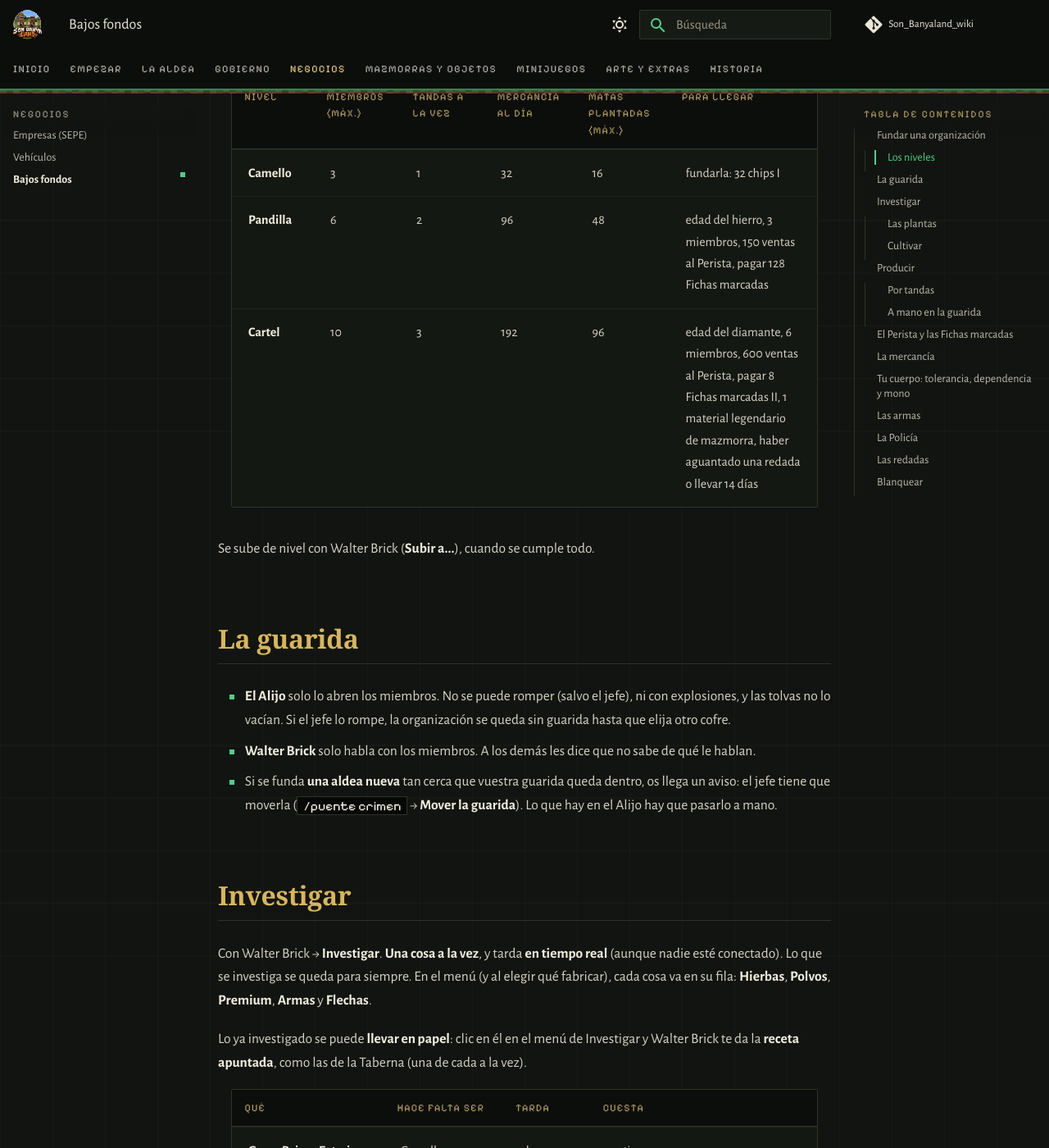
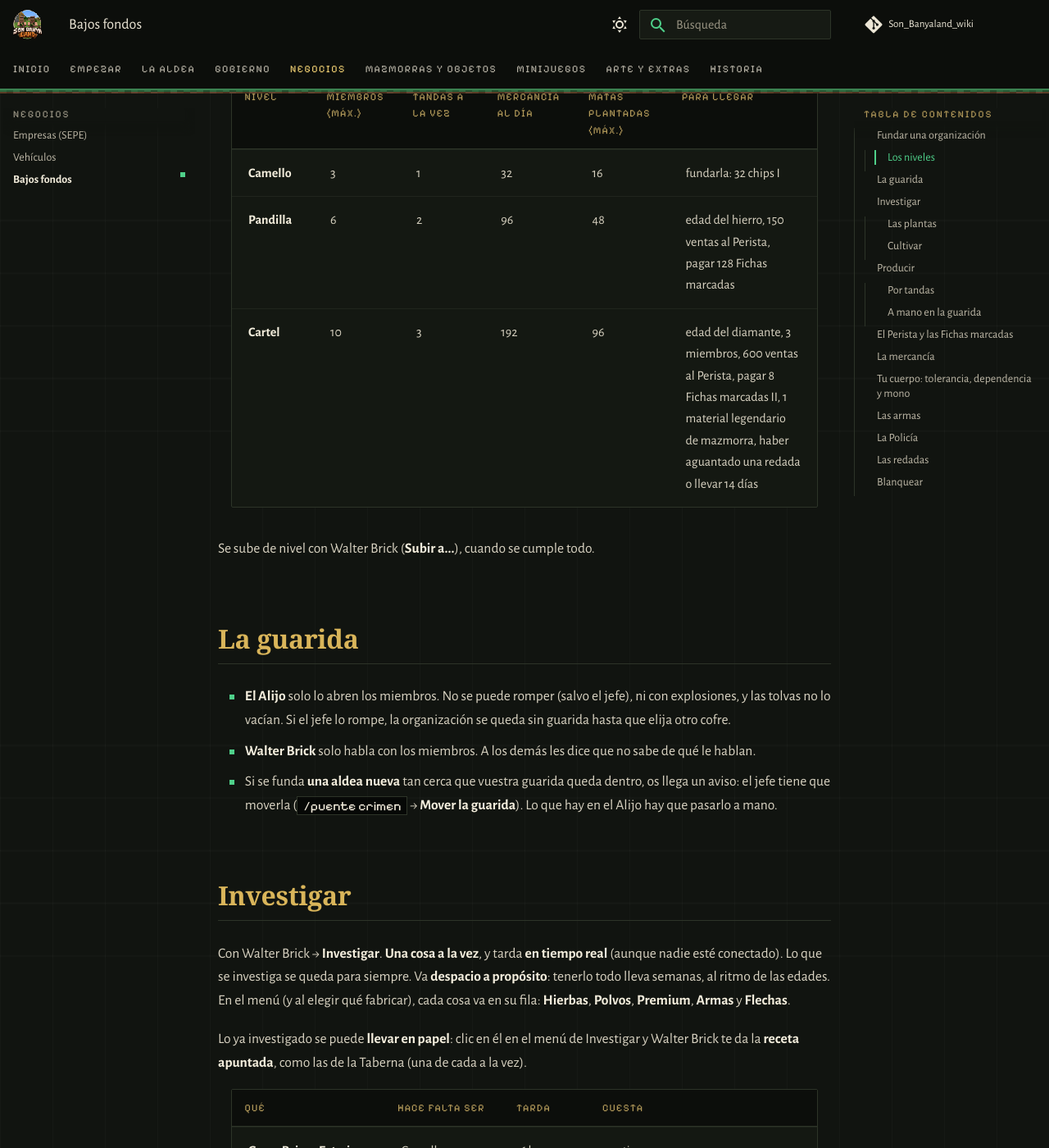
Before and after one commit to PigPilgrim/Son_Banyaland_wiki, an MkDocs documentation site: the page built from docs/crimen.md, in a window 1280 px wide and 1400 px high, scrolled down 1298 px. Shown: the whole window at 82% size. Built offline with MkDocs 1.6.1 and Material for MkDocs 9.7.7, drawn with Linux system fonts in a browser that asks for light colours; some web fonts are replaced; comment, search, counter and statistics services are not loaded; part of the change alters nothing that is shown; some of the changed text lies outside the part shown.

Commit message:
Bajos fondos: investigación mucho más lenta (al ritmo de las edades); Pandilla ya no pide miembros y Cartel pide 3
Co-Authored-By: Claude Opus 5.5 <noreply@anthropic.com>

```diff
--- a/docs/_generado/crimen_investigacion.md
+++ b/docs/_generado/crimen_investigacion.md
@@ -1,18 +1,18 @@
 | Qué | Hace falta ser | Tarda | Cuesta |
 |---|---|---|---|
-| **Green Poison Exterior** | Camello | 1 h | gratis |
-| **Green Poison Interior** | Camello | 1 h 30 min | 16 FM |
-| **Cream Caramel** | Camello | 2 h | 24 FM, 4 × Panal |
-| **KetaMine** | Pandilla | 6 h | 32 FM, 16 × Polvo de piedra luminosa |
-| **Tusi del End** | Pandilla | 8 h | 48 FM, 2 × Cristal de Hielo Eterno |
-| **Coca de Almas** | Pandilla | 10 h | 64 FM, 2 × Arena del Faraón |
-| **Flecha de Somnífero** | Pandilla | 6 h | 32 FM, 4 × Ojo de araña fermentado |
-| **Flecha de Humo** | Pandilla | 6 h | 32 FM, 16 × Pólvora |
-| **Ballesta del Callejón** | Pandilla | 8 h | 48 FM, 4 × Hierro Enano |
-| **Arco Susurro** | Pandilla | 8 h | 48 FM, 2 × Seda de Tsuchigumo |
-| **Fanta** | Cartel | 24 h | 2 FM II, 2 × Fragmento de eco |
-| **Superman** | Cartel | 24 h | 3 FM II, 1 × Máscara de Oni |
-| **SoundCloud** | Cartel | 24 h | 3 FM II, 1 × Escarabajo Sagrado |
-| **La Viuda** | Cartel | 24 h | 4 FM II, 1 × Vendas de Momia |
-| **Arco del Padrino** | Cartel | 24 h | 4 FM II, 1 × Corazón de la Montaña |
-| **Ballesta de Humo** | Cartel | 24 h | 3 FM II, 1 × Máscara de Oni |
+| **Green Poison Exterior** | Camello | 6 h | gratis |
+| **Green Poison Interior** | Camello | 12 h | 16 FM |
+| **Cream Caramel** | Camello | 24 h | 24 FM, 4 × Panal |
+| **KetaMine** | Pandilla | 18 h | 32 FM, 16 × Polvo de piedra luminosa |
+| **Tusi del End** | Pandilla | 24 h | 48 FM, 2 × Cristal de Hielo Eterno |
+| **Coca de Almas** | Pandilla | 30 h | 64 FM, 2 × Arena del Faraón |
+| **Flecha de Somnífero** | Pandilla | 18 h | 32 FM, 4 × Ojo de araña fermentado |
+| **Flecha de Humo** | Pandilla | 18 h | 32 FM, 16 × Pólvora |
+| **Ballesta del Callejón** | Pandilla | 24 h | 48 FM, 4 × Hierro Enano |
+| **Arco Susurro** | Pandilla | 24 h | 48 FM, 2 × Seda de Tsuchigumo |
+| **Fanta** | Cartel | 36 h | 2 FM II, 2 × Fragmento de eco |
+| **Superman** | Cartel | 48 h | 3 FM II, 1 × Máscara de Oni |
+| **SoundCloud** | Cartel | 48 h | 3 FM II, 1 × Escarabajo Sagrado |
+| **La Viuda** | Cartel | 60 h | 4 FM II, 1 × Vendas de Momia |
+| **Arco del Padrino** | Cartel | 72 h | 4 FM II, 1 × Corazón de la Montaña |
+| **Ballesta de Humo** | Cartel | 48 h | 3 FM II, 1 × Máscara de Oni |
--- a/docs/_generado/crimen_niveles.md
+++ b/docs/_generado/crimen_niveles.md
@@ -1,5 +1,5 @@
 | Nivel | Miembros (máx.) | Tandas a la vez | Mercancía al día | Matas plantadas (máx.) | Para llegar |
 |---|---|---|---|---|---|
 | **Camello** | 3 | 1 | 32 | 16 | fundarla: 32 chips I |
-| **Pandilla** | 6 | 2 | 96 | 48 | edad del hierro, 3 miembros, 150 ventas al Perista, pagar 128 Fichas marcadas |
-| **Cartel** | 10 | 3 | 192 | 96 | edad del diamante, 6 miembros, 600 ventas al Perista, pagar 8 Fichas marcadas II, 1 material legendario de mazmorra, haber aguantado una redada o llevar 14 días |
+| **Pandilla** | 6 | 2 | 96 | 48 | edad del hierro, 150 ventas al Perista, pagar 128 Fichas marcadas |
+| **Cartel** | 10 | 3 | 192 | 96 | edad del diamante, 3 miembros, 600 ventas al Perista, pagar 8 Fichas marcadas II, 1 material legendario de mazmorra, haber aguantado una redada o llevar 14 días |
--- a/docs/crimen.md
+++ b/docs/crimen.md
@@ -39,7 +39,8 @@ Se sube de nivel con Walter Brick (**Subir a...**), cuando se cumple todo.
 ## Investigar
 
 Con Walter Brick → **Investigar**. **Una cosa a la vez**, y tarda **en tiempo real** (aunque nadie esté
-conectado). Lo que se investiga se queda para siempre. En el menú (y al elegir qué fabricar), cada cosa va en su
+conectado). Lo que se investiga se queda para siempre. Va **despacio a propósito**: tenerlo todo lleva
+semanas, al ritmo de las edades. En el menú (y al elegir qué fabricar), cada cosa va en su
 fila: **Hierbas**, **Polvos**, **Premium**, **Armas** y **Flechas**.
 
 Lo ya investigado se puede **llevar en papel**: clic en él en el menú de Investigar y Walter Brick te da la
```
